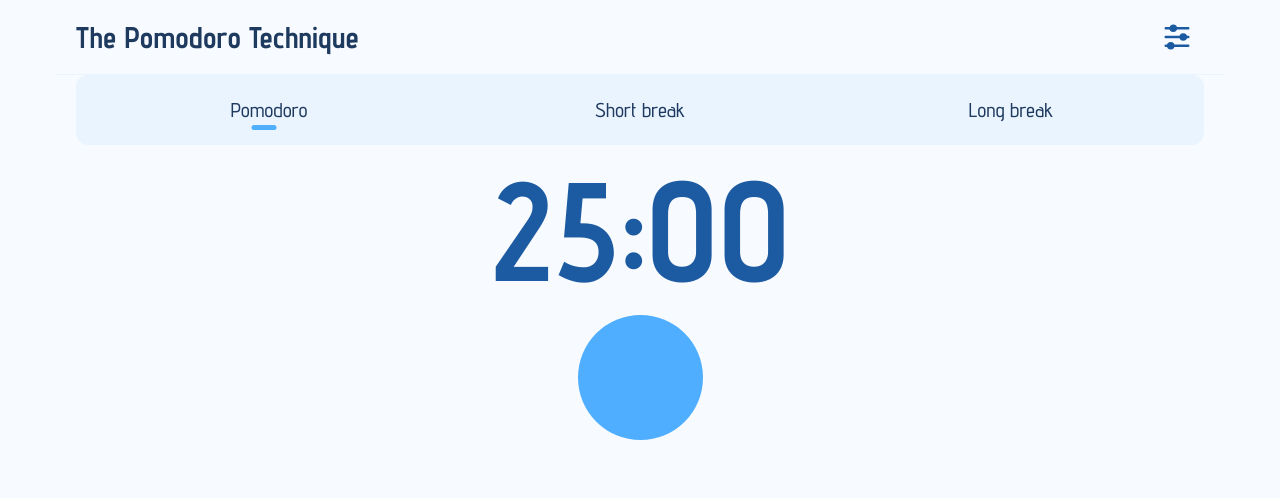
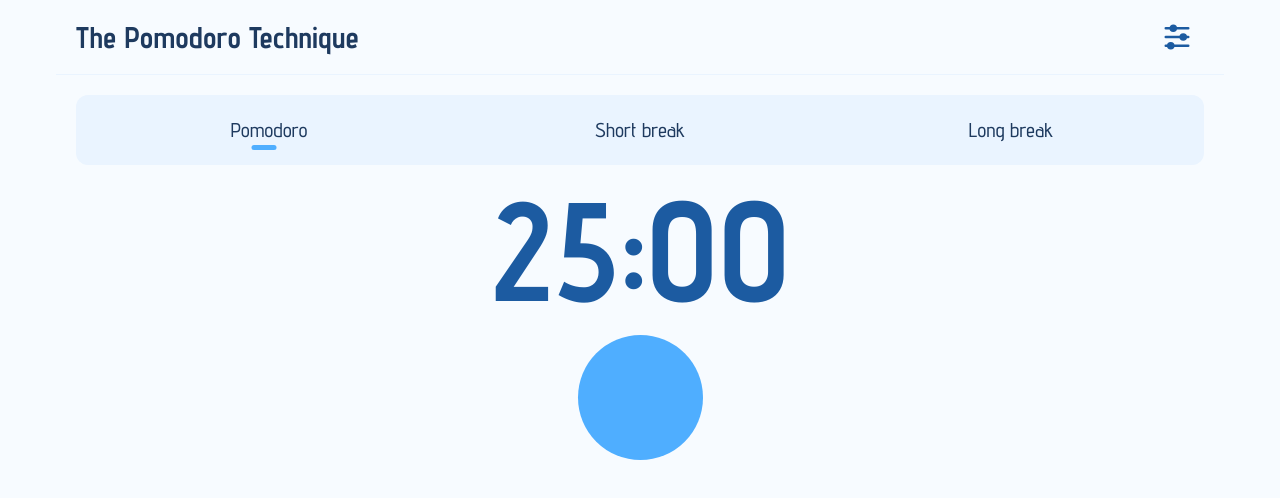
Before and after one commit to marcenico/pomodoro-app, a React (Vite) app: page / in a window 1280 px wide. Shown: the top 498 px of the page. Built offline with nearby package versions, Linux system fonts and the light colour scheme.

Commit message:
style(AppContainer, utils): se añade padding a la clase container en AppContainer y se elimina el padding en el archivo de estilos utils.css, mejorando la presentación del componente.

```diff
--- a/src/components/AppContainer/AppContainer.jsx
+++ b/src/components/AppContainer/AppContainer.jsx
@@ -30,7 +30,7 @@ export const AppContainer = () => {
   return (
     <>
       <Header sessionOptions={sessionOptions} selectedSession={selectedSession} onSessionChange={handleSessionChange} />
-      <main className={`container`}>
+      <main className={`container p-16`}>
         <div className={`d-flex f-col gap-12 t-center`}>
           <TabSelector activeTab={activeTab} onTabChange={handleTabChange} />
           <Timer time={time} />
--- a/src/styles/utils.css
+++ b/src/styles/utils.css
@@ -217,7 +217,6 @@
 
 /* Contenedores */
 .container {
-  padding: 0 1rem;
   max-width: 1168px;
 }
 
```
